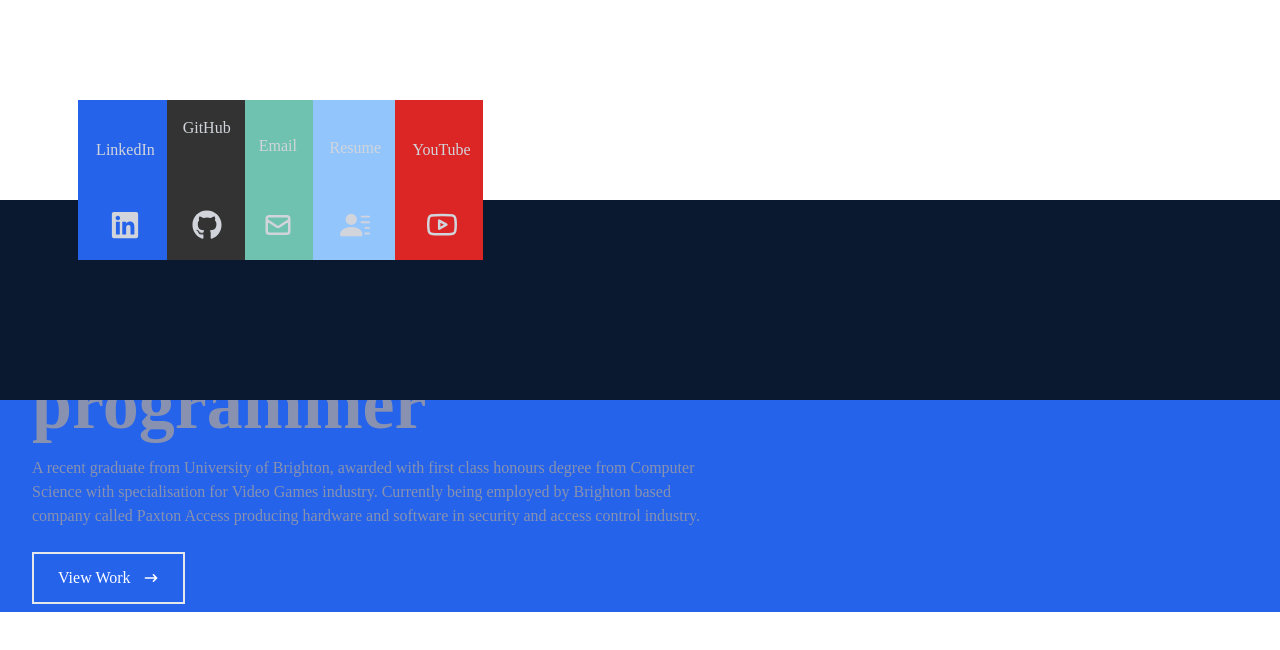
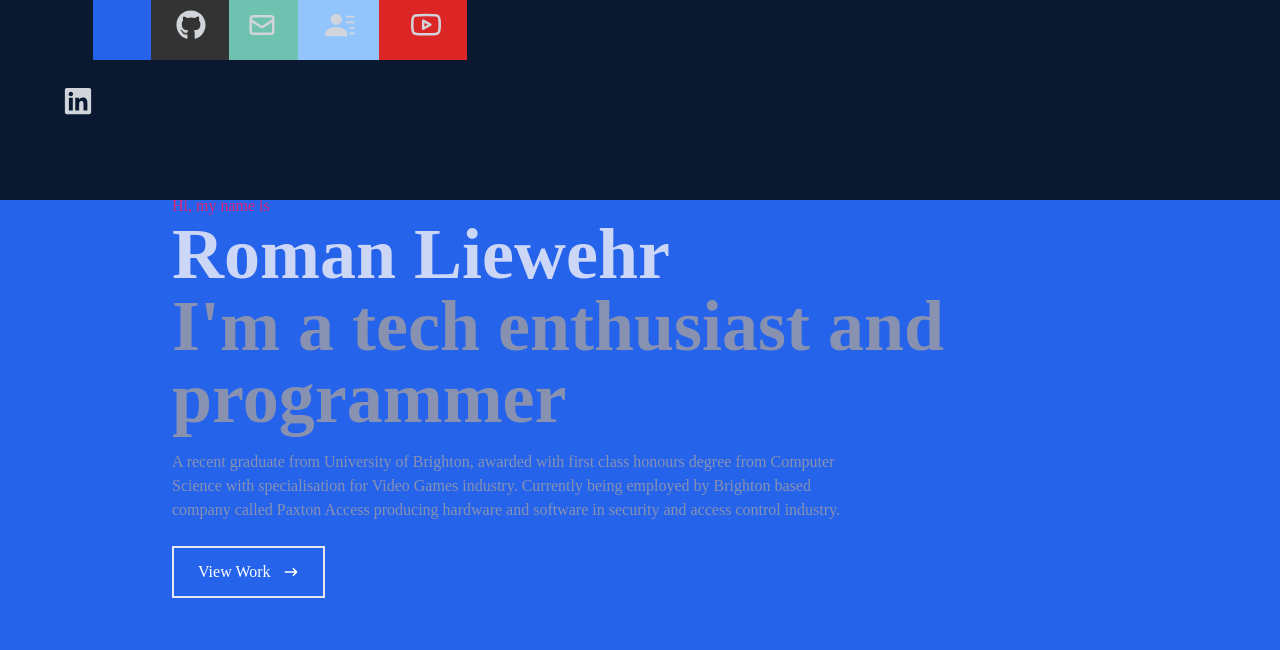
Before and after one commit to RomanLearnsHowToCode/ReactJS_Portfolio, a React (Create React App) app: page / in a window 1280 px wide. Shown: the top 650 px of the page. Built offline with nearby package versions, Linux system fonts and the light colour scheme.

Commit message:
end of monday

```diff
--- a/src/App.js
+++ b/src/App.js
@@ -1,9 +1,5 @@
 import Navbar from "./components/navbar";
 import Home from "./components/home";
-import About from "./components/about";
-import Skills from "./components/skills";
-import Work from "./components/work";
-import Animation1 from "./components/animation1";
 
 function App() {
   return (
--- a/src/components/Navbar.jsx
+++ b/src/components/Navbar.jsx
@@ -6,19 +6,24 @@ import {BsFillPersonLinesFill} from 'react-icons/bs'
 
 const Navbar = () => {
 
+    function linkedIn() {
+        window.open("http://www.seznam.cz", "_blank")
+    }
+
     return (
-      <div className='fixed w-full h-[200px] items-center px-4 bg-[#0a192f] text-gray-300'>
+      <div name='navbar' className='fixed w-full h-[200px] mx-auto px-8 bg-[#0a192f] text-gray-300'>
+        {/* Container */}
         <div className='flex flex-row ml-[5%]'>
 
             <div className='w-[80] h-[160px] flex flex-row mt-[-100px] hover:mt-[0px] duration-300 bg-blue-600'>
+            <button onClick={linkedIn}>
                 <div className=' mt-[20%] ml-[20%]'>
                     <p className='py-5'>LinkedIn</p>
                 </div>
                 <div className='mt-[110px] ml-[-50%]'>
                         <FaLinkedin size={30}/>
-                    <a href="/">
-                    </a>
                 </div>
+            </button>
             </div>
 
             <div className='w-[80] h-[160px] flex flex-row mt-[-100px] hover:mt-[0px] duration-300 bg-[#333333]'>
--- a/src/components/footer.jsx
+++ b/src/components/footer.jsx
@@ -2,7 +2,7 @@ import React from 'react'
 
 const footer = () => {
   return (
-    <div>footer</div>
+    <div name='footer' >footer</div>
   )
 }
 
--- a/src/components/home.jsx
+++ b/src/components/home.jsx
@@ -4,10 +4,10 @@ import {HiArrowNarrowRight} from 'react-icons/hi'
 /*bg-[#0a192f]*/
 const home = () => {
   return (
-    <div name='home' className='w-full mt-[200px] bg-blue-600'>
+    <div name='home' className='w-full h-screen bg-blue-600'>
 
         {/* Container */}
-        <div className='max-w-[1000px] px-8 flex flex-col justify-center h-full'>
+        <div className='max-w-[1000px] mx-auto my-auto px-8 flex flex-col justify-center h-full'>
             <p className='text-pink-600'>Hi, my name is </p>
             <h1 className='text-4xl sm:text-7xl font-bold text-[#ccd6f6]'>Roman Liewehr </h1>
             <h2 className='text-4xl sm:text-7xl font-bold text-[#8892b0]'> I'm a tech enthusiast and programmer</h2>
```
Also changed, not shown: 1 other file (tests, documents, lock files or other folders).
